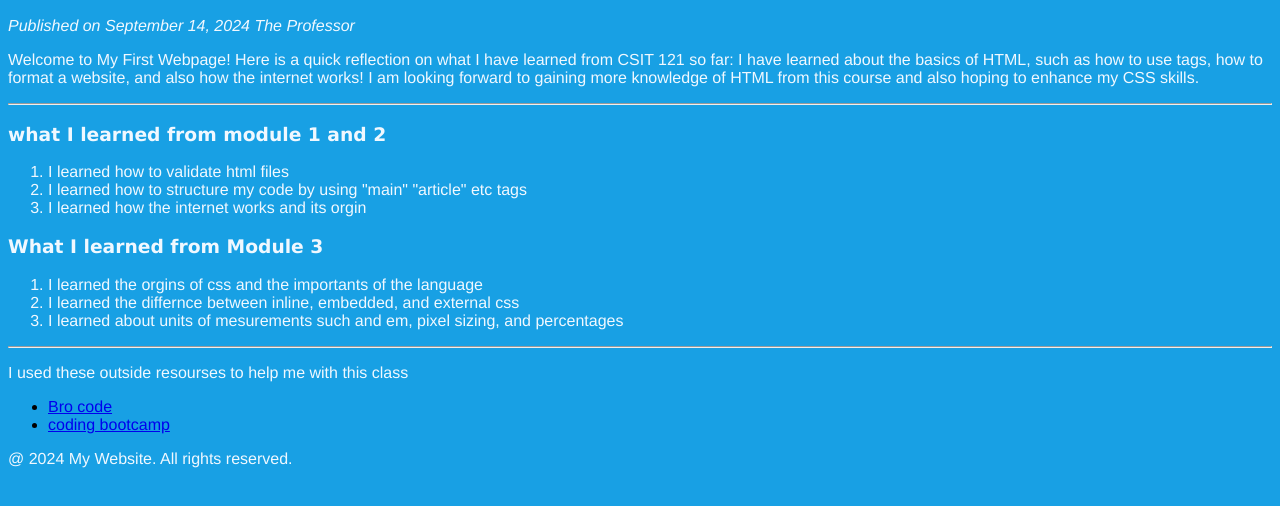
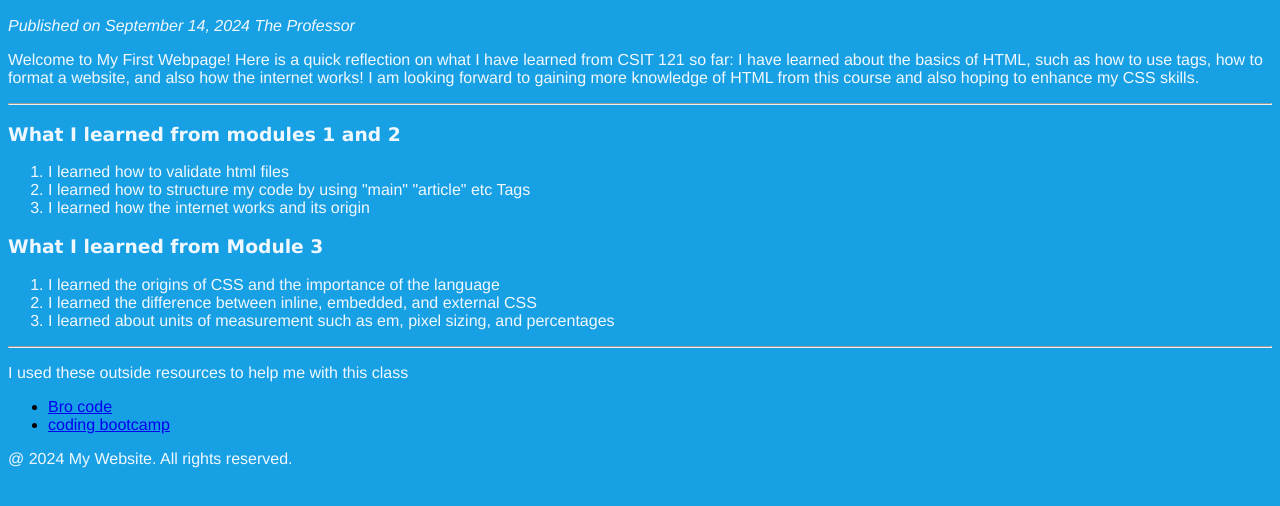
Before and after one commit to jaybprogram/labo3, a plain HTML site: page lab03/index.html in a window 1280 px wide. Shown: the part 112-618 px from the top of the page. Drawn offline with Linux system fonts and the light colour scheme.

Commit message:
index.html

```diff
--- a/lab03/index.html
+++ b/lab03/index.html
@@ -1,10 +1,10 @@
 <!DOCTYPE html>
 <html lang="en">
   <head>
-    <meta charset="UTF-8" />
-    <meta name="viewport" content="width=device-width, initial-scale=1.0" />
+    <meta charset="UTF-8">
+    <meta name="viewport" content="width=device-width, initial-scale=1.0">
     <title>My website</title>
-    <link rel="stylesheet" href="style.css" />
+    <link rel="stylesheet" href="style.css">
     <style>
       body {
         background-color: rgb(24, 160, 228);
@@ -65,33 +65,33 @@
           internet works! I am looking forward to gaining more knowledge of HTML
           from this course and also hoping to enhance my CSS skills.
         </p>
-        <hr />
+        <hr>
 
-        <h3>what I learned from module 1 and 2</h3>
+        <h3> What I learned from modules 1 and 2</h3>
         <ol class="bloginfo">
           <li>I learned how to validate html files</li>
           <li>
             I learned how to structure my code by using "main" "article" etc
-            tags
+            Tags
           </li>
-          <li>I learned how the internet works and its orgin</li>
+          <li>I learned how the internet works and its origin </li>
         </ol>
         <h3>What I learned from Module 3</h3>
         <ol class="bloginfo">
           <li>
-            I learned the orgins of css and the importants of the language
+            I learned the origins of CSS and the importance of the language
           </li>
           <li>
-            I learned the differnce between inline, embedded, and external css
+            I learned the difference between inline, embedded, and external CSS
           </li>
           <li>
-            I learned about units of mesurements such and em, pixel sizing, and
+            I learned about units of measurement such as em, pixel sizing, and
             percentages
           </li>
         </ol>
-        <hr />
+        <hr>
         <p id="linkstitle">
-          I used these outside resourses to help me with this class
+          I used these outside resources to help me with this class
         </p>
         <ul>
           <li>
```
